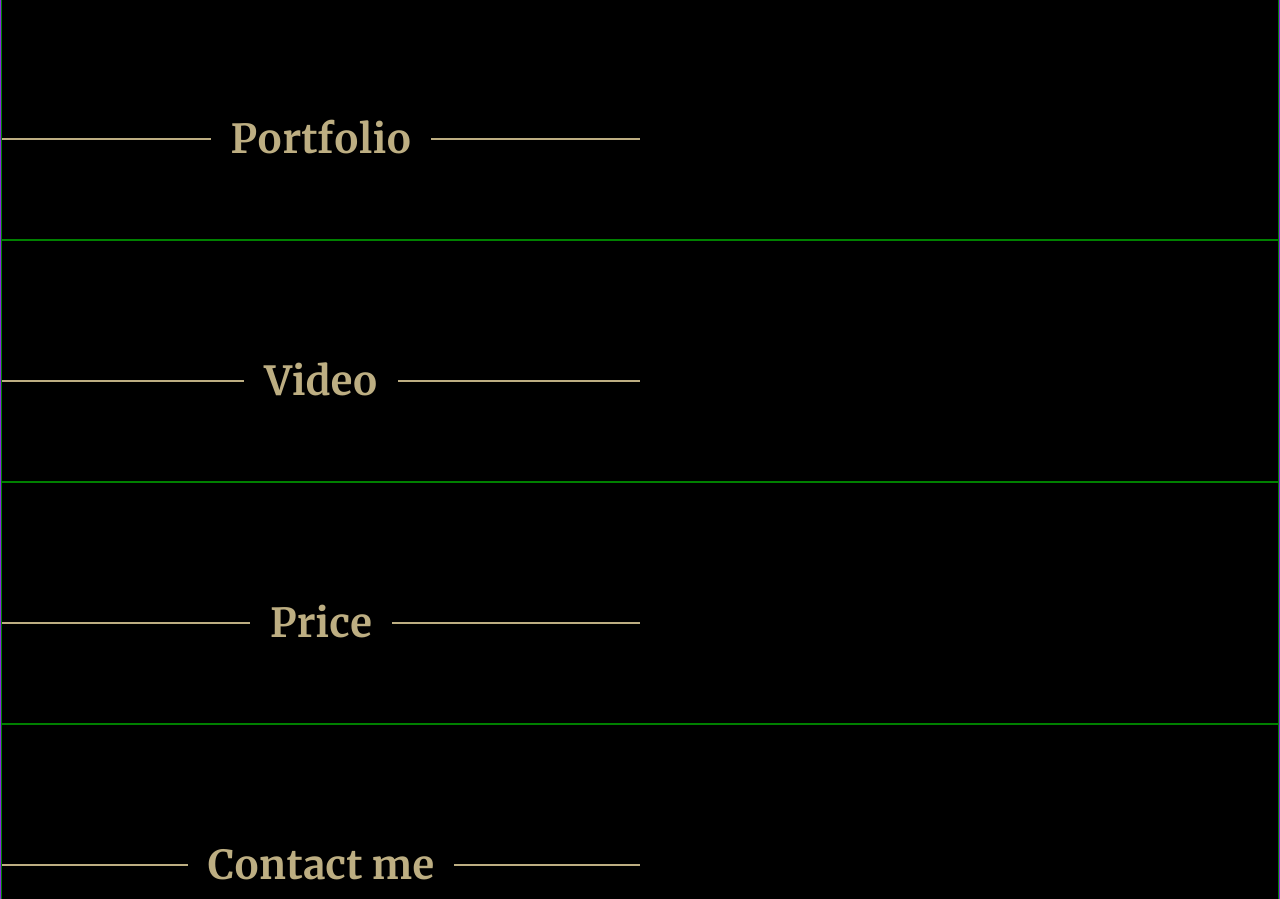
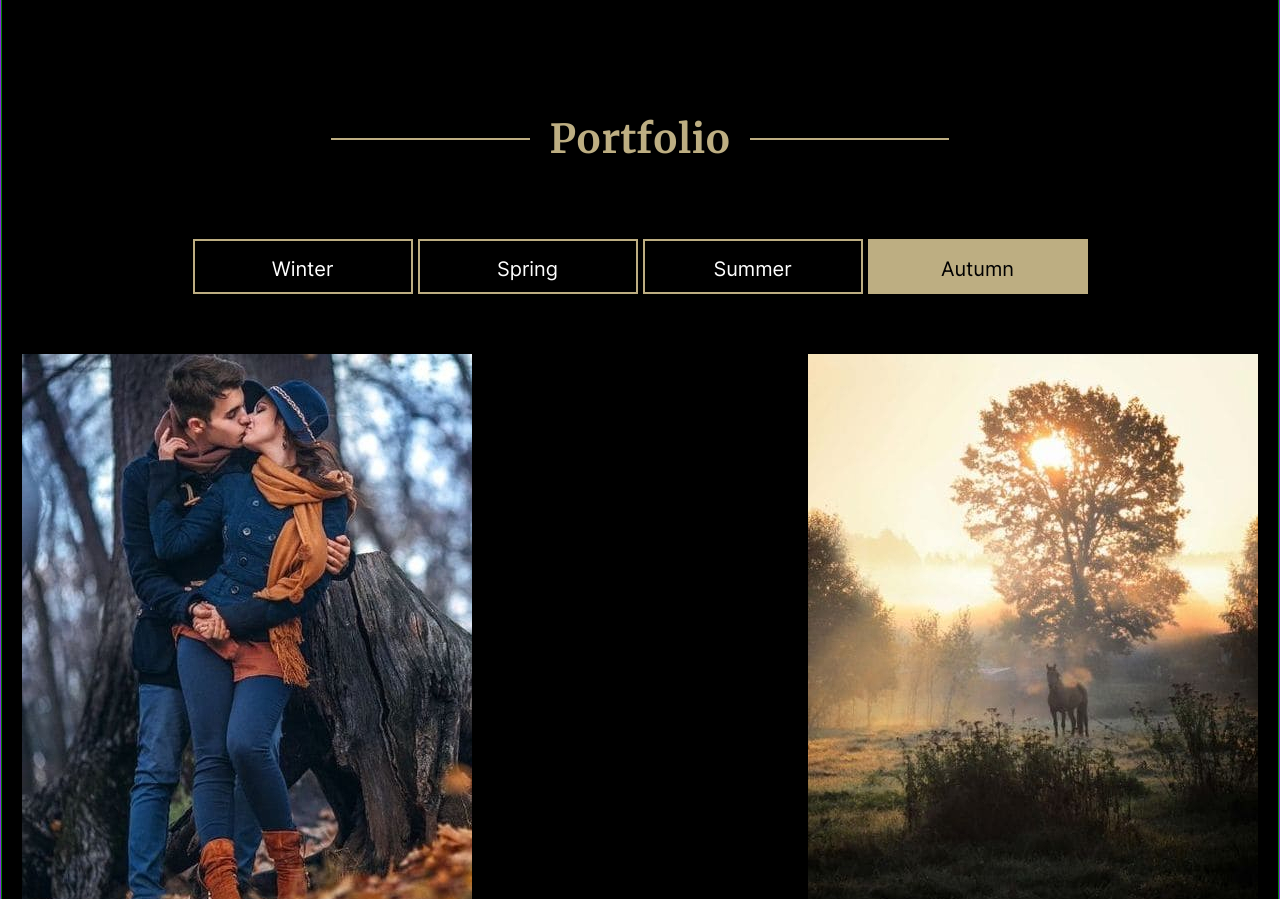
Before and after one commit to svk-man/rsschool-portfolio, a plain HTML site: page index.html in a window 1280 px wide. Shown: the part 1639-2538 px from the top of the page. Drawn offline with Linux system fonts and the light colour scheme.

Commit message:
feat: add portfolio section

```diff
--- a/index.html
+++ b/index.html
@@ -36,7 +36,7 @@
         <div class="hero-section__container">
           <h1 class="hero-section__title">Alexa Rise</h1>
           <p class="hero-section__text">Save sincere emotions, romantic feelings and happy moments of life together with professional photographer Alexa Rise</p>
-          <button class="btn">Hire me</button>
+          <button class="btn btn--light">Hire me</button>
         </div>
       </div>
     </div>
@@ -66,7 +66,25 @@
         </div>
       </div>
       <div class="section" id="portfolio">
-        <h2 class="section-title"><span class="section-title__inner">Portfolio</span></h2>
+        <div class="container">
+          <div class="portfolio-section__container">
+            <h2 class="section-title"><span class="section-title__inner">Portfolio</span></h2>
+            <div class="portfolio-section__buttons">
+              <button class="btn btn--dark">Winter</button>
+              <button class="btn btn--dark">Spring</button>
+              <button class="btn btn--dark">Summer</button>
+              <button class="btn btn--light">Autumn</button>
+            </div>
+            <div class="portfolio-section__photos">
+              <img class="portfolio-section__photo" src="./assets/img/photos/photo1.jpg" alt="photo 1">
+              <img class="portfolio-section__photo" src="./assets/img/photos/photo2.jpg" alt="photo 2">
+              <img class="portfolio-section__photo" src="./assets/img/photos/photo3.jpg" alt="photo 3">
+              <img class="portfolio-section__photo" src="./assets/img/photos/photo4.jpg" alt="photo 4">
+              <img class="portfolio-section__photo" src="./assets/img/photos/photo5.jpg" alt="photo 5">
+              <img class="portfolio-section__photo" src="./assets/img/photos/photo6.jpg" alt="photo 6">
+            </div>
+          </div>
+        </div>
       </div>
       <div class="section" id="video">
         <h2 class="section-title"><span class="section-title__inner">Video</span></h2>
--- a/style.css
+++ b/style.css
@@ -56,15 +56,23 @@ body {
   font-family: inherit;
   font-size: 20px;
   line-height: 40px;
-  color: #000000;
-  background-color: var(--main-text-color);
   transition: .5s;
 }
 
 .btn:hover {
+  cursor: pointer;
+}
+
+.btn--light,
+.btn--dark:hover {
+  color: #000000;
+  background-color: var(--main-text-color);
+}
+
+.btn--dark,
+.btn--light:hover {
   color: #FFFFFF;
   background-color: #000000;
-  cursor: pointer;
 }
 
 .section {
@@ -88,6 +96,13 @@ body {
   display: inline-block;
   padding: 0 20px;
   background-color: var(--main-bg-color);
+}
+
+.skills-section__container,
+.portfolio-section__container {
+  display: flex;
+  flex-direction: column;
+  align-items: center;
 }
 /*---------- default and common end ----------*/
 
@@ -206,12 +221,6 @@ body {
 /*---------- hero section end ----------*/
 
 /*---------- skills section start ----------*/
-.skills-section__container {
-  display: flex;
-  flex-direction: column;
-  align-items: center;
-}
-
 .skills-section__items {
   display: flex;
   justify-content: space-between;
@@ -261,3 +270,25 @@ body {
   line-height: 36px;
 }
 /*---------- skills section end ----------*/
+
+/*---------- portfolio section start ----------*/
+.portfolio-section__buttons {
+  display: flex;
+  justify-content: space-between;
+  flex-wrap: wrap;
+  gap: 5px;
+  margin-bottom: 60px;
+}
+
+.portfolio-section__photos {
+  display: flex;
+  justify-content: space-between;
+  flex-wrap: wrap;
+  gap: 25px;
+}
+
+.portfolio-section__photo {
+  width: 450px;
+  height: 560px;
+}
+/*---------- portfolio section end ----------*/
```
Also changed, not shown: assets/img/photos/photo1.jpg (added), assets/img/photos/photo2.jpg (added), assets/img/photos/photo3.jpg (added), assets/img/photos/photo4.jpg (added), assets/img/photos/photo5.jpg (added), assets/img/photos/photo6.jpg (added).
